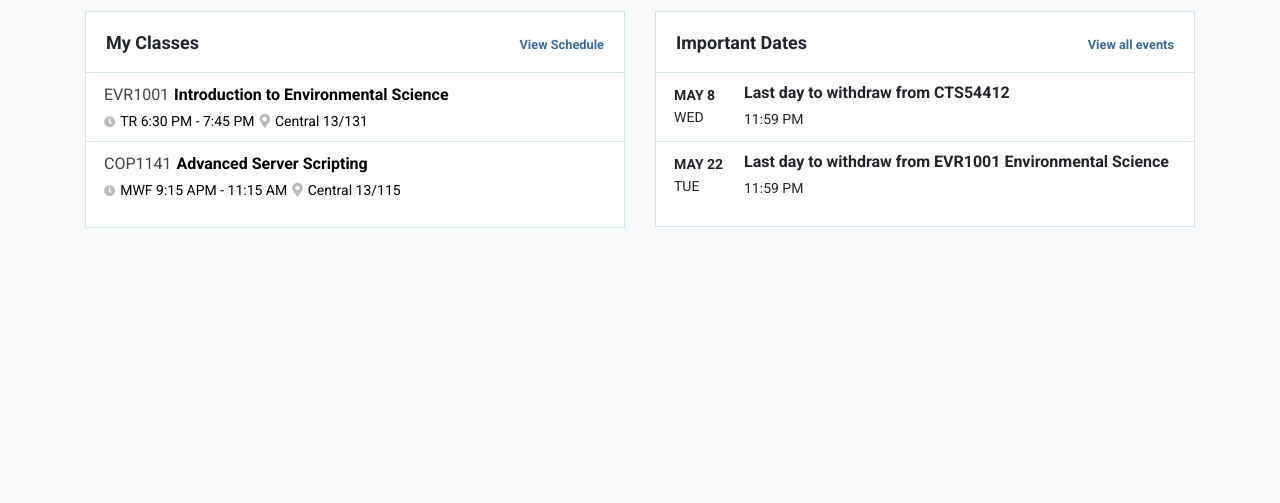
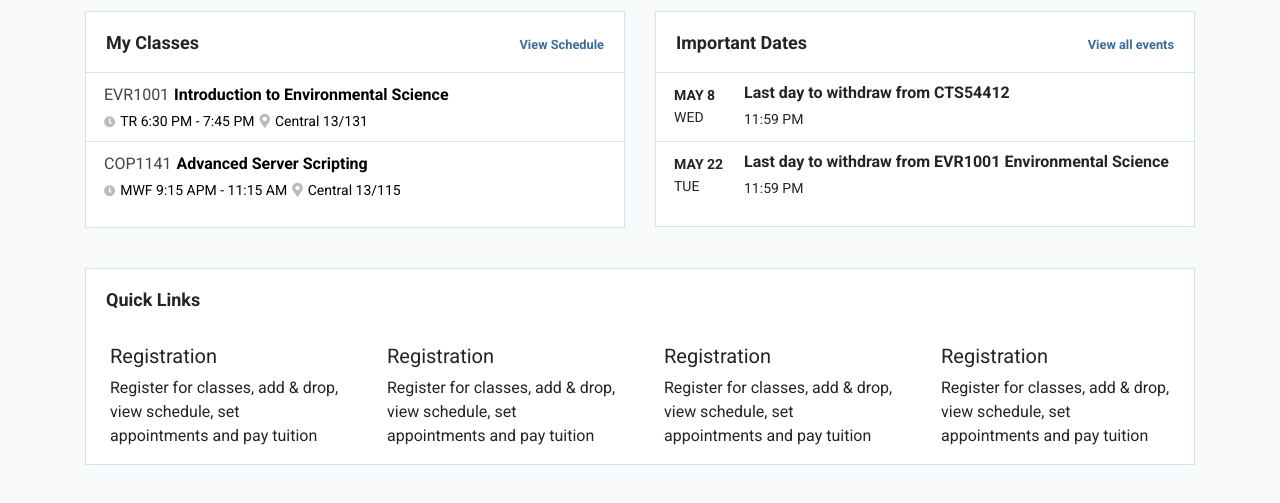
Before and after one commit to kenold/mybc, a plain HTML site: page index.html in a window 1280 px wide. Shown: the part 105-608 px from the top of the page. Drawn offline with nearby package versions, Linux system fonts and the light colour scheme.

Commit message:
add quick links

```diff
--- a/css/main.css
+++ b/css/main.css
@@ -18,6 +18,10 @@ a:hover {
   opacity: .7;
   text-decoration: none;
 }
+h2 {
+  font-size: 1.125rem;
+  font-weight: 700;
+}
 .bg-accent {
   background-color: #006ab8;
 }
@@ -29,13 +33,14 @@ a:hover {
 }
 /* end custom */
 
-/* courses HP list */
-.courses__container {
+
+.boxed {
   background-color: #fff;
   border: 1px solid #d2e3e9;
   margin-top: 1rem;
 }
 
+/* courses HP list */
 .courses__item {
   border-top: 1px solid #d2e3e9;
   padding: 10px 10px 10px 18px;
@@ -130,11 +135,7 @@ a:hover {
 /* end courses HP list */
 
 /* HP calendar */
-.events__container {
-  background-color: #fff;
-  margin-top: 1rem;
-  border: 1px solid #d2e3e9;
-}
+
 .events__heading {
   display: flex;
   justify-content: space-between;
@@ -181,6 +182,31 @@ a:hover {
   }
 }
 /*  end HP calendar */
+
+/* Quick Links */
+.links__list {
+  display: -webkit-box;
+  display: -webkit-flex;
+  display: -ms-flexbox;
+  display: flex;
+  -webkit-flex-wrap: wrap;
+  -ms-flex-wrap: wrap;
+  flex-wrap: wrap;
+  list-style: none;
+  margin: 0;
+  padding: 0;
+}
+.links__item {
+  -webkit-box-flex: 1;
+    -webkit-flex: 1;
+    -ms-flex: 1;
+    flex: 1;
+    padding: 0 1.5em;
+}
+.links__heading {
+  padding: 20px 20px 10px;
+}
+/* end Quick Links */
 
 /* nav */
 @media (max-width: 991.98px) {
--- a/index.html
+++ b/index.html
@@ -94,7 +94,7 @@
 		<div class="row">
 			<div class="col-sm-12 col-md-6">
 				<!-- display only if registered classes is > 0 -->
-				<div class="courses__container">
+				<div class="boxed">
 					<div class="courses__heading">
 						<h2>My Classes</h2>
 						<div class="view__all">
@@ -137,7 +137,7 @@
 				</div>
 			</div>
 			<div class="col-sm-12 col-md-6">
-				<div class="events__container">
+				<div class="boxed">
 					<div class="events__heading">
 						<h2>Important Dates</h2>
 						<div class="view__all">
@@ -171,6 +171,56 @@
 				</div>
 			</div>
 		</div>
+
+		<section class="row mt-4">
+			<div class="col-12">
+				<div class="boxed">
+					<h2 class="links__heading">Quick Links</h2>
+					<div class="links__list">
+						<div class="links__item">
+							<figure class="links__figure">
+								<span class="links__icon"></span>
+							</figure>
+							<div class="links__body">
+								<h5 class="links__title">Registration</h5>
+								<p>Register for classes, add &amp; drop, view schedule, set appointments and pay tuition</p>
+							</div>
+						</div>
+
+						<div class="links__item">
+							<figure class="links__figure">
+								<span class="links__icon"></span>
+							</figure>
+							<div class="links__body">
+								<h5 class="links__title">Registration</h5>
+								<p>Register for classes, add &amp; drop, view schedule, set appointments and pay tuition</p>
+							</div>
+						</div>
+
+						<div class="links__item">
+							<figure class="links__figure">
+								<span class="links__icon"></span>
+							</figure>
+							<div class="links__body">
+								<h5 class="links__title">Registration</h5>
+								<p>Register for classes, add &amp; drop, view schedule, set appointments and pay tuition</p>
+							</div>
+						</div>
+
+						<div class="links__item">
+							<figure class="links__figure">
+								<span class="links__icon"></span>
+							</figure>
+							<div class="links__body">
+								<h5 class="links__title">Registration</h5>
+								<p>Register for classes, add &amp; drop, view schedule, set appointments and pay tuition</p>
+							</div>
+						</div>
+
+					</div>
+				</div>
+			</div>
+		</section>
 	</main>
 
 	<script src="https://code.jquery.com/jquery-3.3.1.slim.min.js"></script>
```
